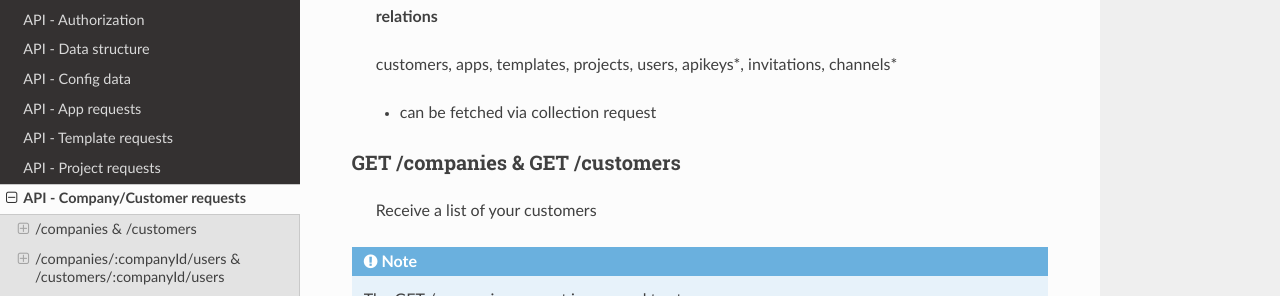
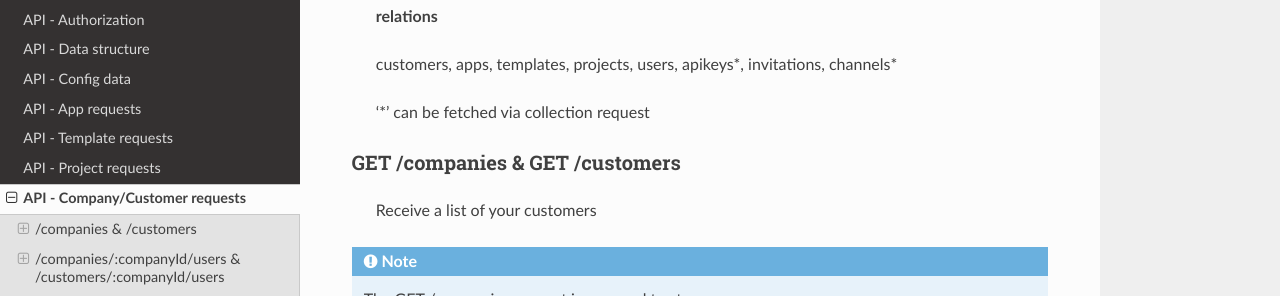
Before and after one commit to apparena/docs, a Sphinx documentation site: the page built from docs/api/090-companies.rst, in a window 1280 px wide and 900 px high, scrolled down 325 px. Shown: the part 155-451 px from the top of the window. Built offline with Sphinx 7.4.7 and the Read the Docs theme 2.0.0, drawn with Linux system fonts in a browser that asks for light colours.

```diff
--- a/docs/api/060-apps.rst
+++ b/docs/api/060-apps.rst
@@ -34,7 +34,7 @@ The app component consists of the following fields:
 
     company*, template*, configs, translations, infos, languages*
 
-    * can be fetched via collection request
+    '*' can be fetched via collection request
 
 GET /apps
 ~~~~~~~~~
--- a/docs/api/070-templates.rst
+++ b/docs/api/070-templates.rst
@@ -35,7 +35,7 @@ The template component consists of the following fields:
 
     apps, company*, parentTemplate*, configs, translations, infos, versions*, languages*
 
-    * can be fetched via collection request
+    '*' can be fetched via collection request
 
 GET /templates
 ~~~~~~~~~~~~~~
--- a/docs/api/080-projects.rst
+++ b/docs/api/080-projects.rst
@@ -58,7 +58,7 @@ The project component consists of the following fields:
 
     company*, project*, configs, translations, infos, languages*
 
-    * can be fetched via collection request
+    '*' can be fetched via collection request
 
 GET /projects
 ~~~~~~~~~~~~~
--- a/docs/api/090-companies.rst
+++ b/docs/api/090-companies.rst
@@ -16,7 +16,7 @@ The company component consists of the following fields:
 
     customers, apps, templates, projects, users, apikeys*, invitations, channels*
 
-    * can be fetched via collection request
+    '*' can be fetched via collection request
 
 GET /companies & GET /customers
 ~~~~~~~~~~~~~~~~~~~~~~~~~~~~~~~
```
